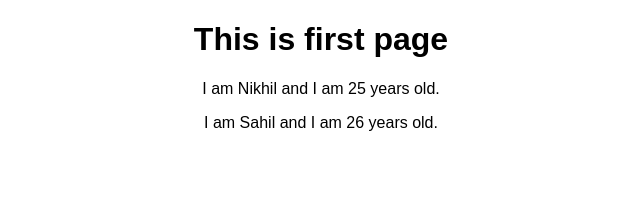
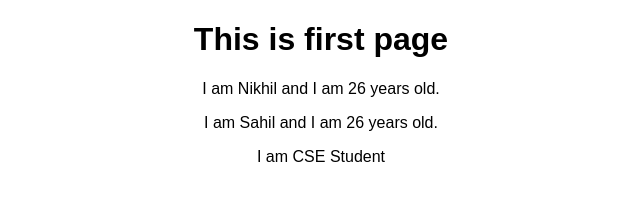
Before and after one commit to nikks95/react-course-learning, a React (Create React App) app in the folder client/complete-course-guide/: page / in a window 1280 px wide. Shown: the top 216 px of the page, without its empty margins (319-959 px from the left). Built offline with nearby package versions, Linux system fonts and the light colour scheme.

Commit message:
Props and using state

```diff
--- a/client/complete-course-guide/src/App.js
+++ b/client/complete-course-guide/src/App.js
@@ -1,14 +1,28 @@
-import React, { Component } from 'react';
-import Person from './Person/Person';
-import './App.css';
+import React, { Component } from "react";
+import Person from "./Person/Person";
+import "./App.css";
 
 class App extends Component {
+  state = {
+    persons: [
+      { name: "Nikhil", age: "26" },
+      { name: "Sahil", age: "27" },
+    ],
+  };
   render() {
     return (
-      <div className='App'>
+      <div className="App">
         <h1>This is first page</h1>
-        <Person name="Nikhil" age="25" />
-        <Person name="Sahil"  age="26"></Person>
+        <Person
+          name={this.state.persons[0].name}
+          age={this.state.persons[0].age}
+        />
+        <Person
+          name={this.state.persons[1].name}
+          age={this.state.persons[0].age}
+        >
+          <p>I am CSE Student</p>
+        </Person>
       </div>
     );
   }
--- a/client/complete-course-guide/src/Person/Person.js
+++ b/client/complete-course-guide/src/Person/Person.js
@@ -1,7 +1,14 @@
 import React from "react";
 // const randomAge = () => Math.floor(Math.random()*30);
 const person = (props) => {
-    return <p>I am {props.name} and I am {props.age} years old.</p>;
-}
+  return (
+    <div>
+      <p>
+        I am {props.name} and I am {props.age} years old.
+      </p>
+      {props.children}
+    </div>
+  );
+};
 
 export default person;
```
